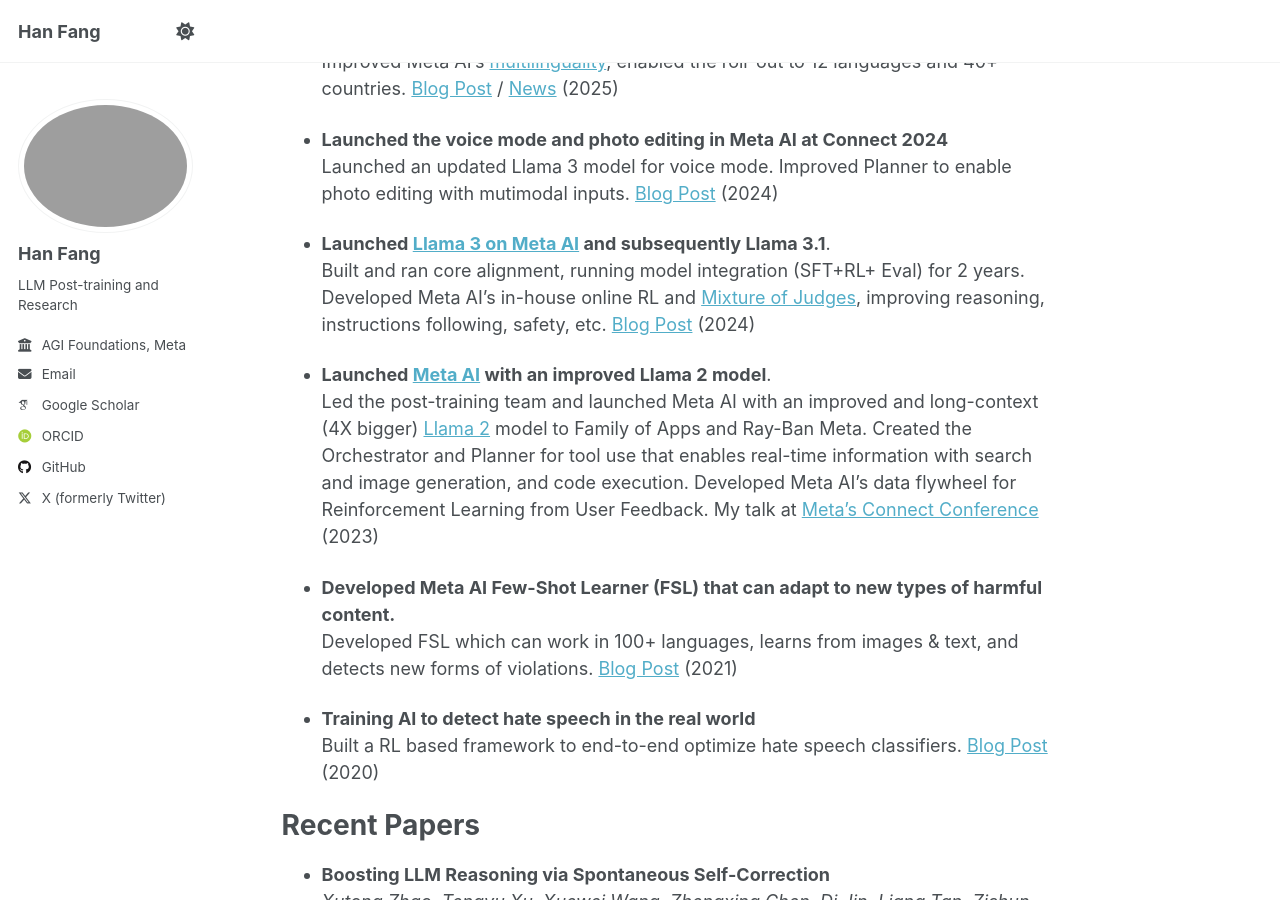
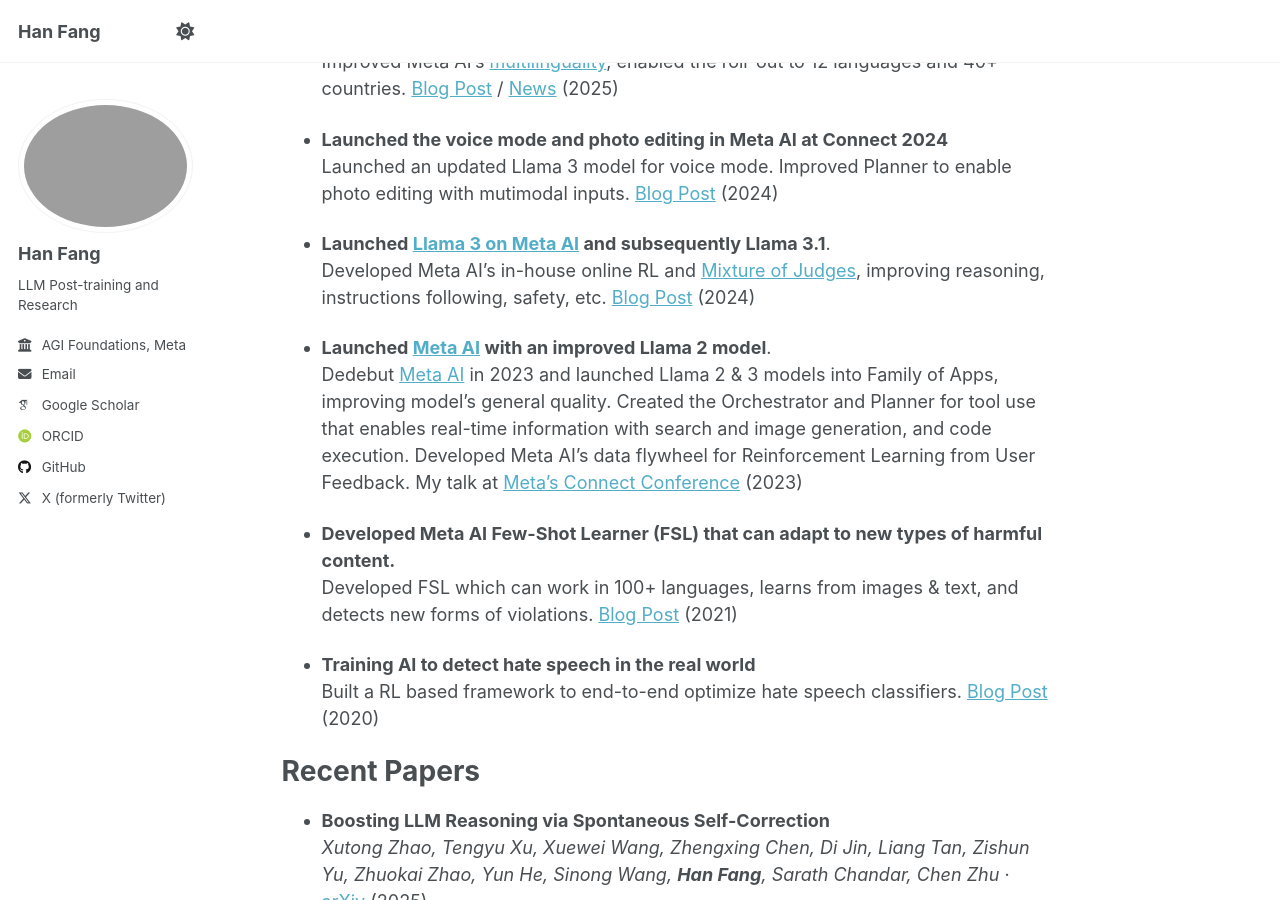
Before and after one commit to hanfang/hanfang.github.io, a Jekyll site: the page built from _pages/about.md, in a window 1280 px wide and 900 px high, scrolled down 539 px. Built offline with Jekyll 4.4.1, drawn with Linux system fonts in a browser that asks for light colours; some web fonts are replaced.

Commit message:
Update about.md

```diff
--- a/_pages/about.md
+++ b/_pages/about.md
@@ -24,10 +24,10 @@
   Launched an updated Llama 3 model for voice mode. Improved Planner to enable photo editing with mutimodal inputs. [Blog Post](https://about.fb.com/news/2024/09/metas-ai-product-news-connect/) (2024)
 
 * **Launched [Llama 3 on Meta AI](https://ai.meta.com/blog/meta-llama-3/) and subsequently Llama 3.1**.
-  Built and ran core alignment, running model integration (SFT+RL+ Eval) for 2 years. Developed Meta AI’s in-house online RL and [Mixture of Judges](https://arxiv.org/abs/2409.20370), improving reasoning, instructions following, safety, etc. [Blog Post](https://ai.meta.com/blog/meta-llama-3-1/) (2024)
+  Developed Meta AI’s in-house online RL and [Mixture of Judges](https://arxiv.org/abs/2409.20370), improving reasoning, instructions following, safety, etc. [Blog Post](https://ai.meta.com/blog/meta-llama-3-1/) (2024)
 
 * **Launched [Meta AI](https://www.meta.ai/) with an improved Llama 2 model**.
-  Led the post-training team and launched Meta AI with an improved and long-context (4X bigger) [Llama 2](https://about.fb.com/news/2023/09/introducing-ai-powered-assistants-characters-and-creative-tools/) model to Family of Apps and Ray-Ban Meta. Created the Orchestrator and Planner for tool use that enables real-time information with search and image generation, and code execution. Developed Meta AI's data flywheel for Reinforcement Learning from User Feedback. My talk at [Meta's Connect Conference](https://developers.facebook.com/videos/2023/building-metas-next-generation-ai-product-experiences-with-llama/) (2023)
+  Dedebut [Meta AI](ttps://about.fb.com/news/2023/09/introducing-ai-powered-assistants-characters-and-creative-tools/) in 2023 and launched Llama 2 & 3 models into Family of Apps, improving model’s general quality. Created the Orchestrator and Planner for tool use that enables real-time information with search and image generation, and code execution. Developed Meta AI's data flywheel for Reinforcement Learning from User Feedback. My talk at [Meta's Connect Conference](https://developers.facebook.com/videos/2023/building-metas-next-generation-ai-product-experiences-with-llama/) (2023)
 
 * **Developed Meta AI Few-Shot Learner (FSL) that can adapt to new types of harmful content.**
   Developed FSL which can work in 100+ languages, learns from images & text, and detects new forms of violations. [Blog Post](https://ai.meta.com/blog/harmful-content-can-evolve-quickly-our-new-ai-system-adapts-to-tackle-it/) (2021)
```
